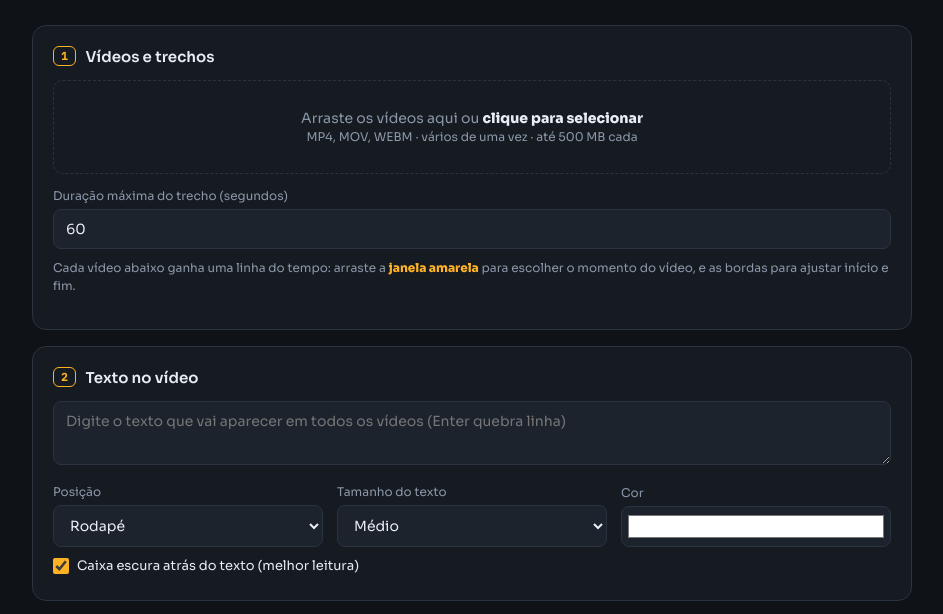
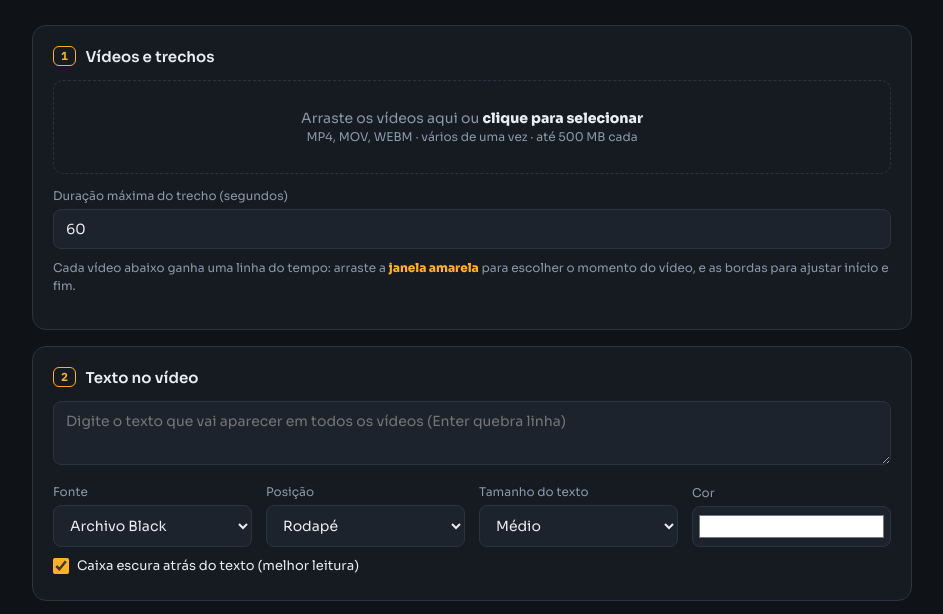
Before and after one commit to 1luckzz/upload-ofc-00, a website: page public/index.html in a window 1280 px wide. Shown: the part 179-793 px from the top of the page, without its empty margins (168-1111 px from the left). Drawn offline with Linux system fonts and the light colour scheme; a web font is replaced by a local one.

Commit message:
Update index.html

```diff
--- a/public/index.html
+++ b/public/index.html
@@ -6,6 +6,7 @@
 <title>Fila de Render — Editor em Massa</title>
 <link rel="preconnect" href="https://fonts.googleapis.com">
 <link href="https://fonts.googleapis.com/css2?family=Sora:wght@400;600;800&family=IBM+Plex+Mono:wght@400;500&family=Archivo+Black&display=swap" rel="stylesheet">
+<link href="https://fonts.googleapis.com/css2?family=Montserrat&family=Poppins&family=Inter&family=Roboto&family=Open+Sans&family=Bebas+Neue&family=Outfit&family=Raleway&family=Playfair+Display&family=Merriweather&family=Cormorant+Garamond&family=Great+Vibes&family=Allura&family=Pacifico&family=Lobster&family=Dancing+Script&family=Sacramento&family=Alex+Brush&family=Kaushan+Script&family=Anton&family=Bungee&family=League+Spartan&family=Oswald&family=Teko&family=Alfa+Slab+One&family=Cinzel&family=Orbitron&family=Audiowide&family=Exo+2&family=Rajdhani&family=Oxanium&family=Russo+One&family=Chakra+Petch&family=Michroma&family=Press+Start+2P&family=VT323&family=Silkscreen&family=Luckiest+Guy&family=Bangers&family=Fredoka&family=Baloo+2&family=Lilita+One&family=Jost&family=EB+Garamond&family=Libre+Baskerville&family=Bodoni+Moda&family=Nunito+Sans&family=Fraunces&family=DM+Serif+Display&family=Prata&family=La+Belle+Aurore&display=swap" rel="stylesheet">
 <style>
   :root{
     --bg:#0f1216; --panel:#161b22; --panel2:#1c232d; --line:#2a3441;
@@ -109,6 +110,10 @@
     <h2><span class="step">2</span> Texto no vídeo</h2>
     <textarea id="txt" placeholder="Digite o texto que vai aparecer em todos os vídeos (Enter quebra linha)"></textarea>
     <div class="row" style="margin-top:14px">
+      <div>
+        <label for="fonte">Fonte</label>
+        <select id="fonte"></select>
+      </div>
       <div>
         <label for="pos">Posição</label>
         <select id="pos">
@@ -469,8 +474,104 @@ $('dur').addEventListener('input',()=>{
   });
 });
 
+// ---------- fontes ----------
+const GRUPOS_FONTES={
+  'Impacto / Display':{
+    'Archivo Black':'"Archivo Black", sans-serif',
+    'Anton':'"Anton", sans-serif',
+    'Impact':'Impact, "Anton", sans-serif',
+    'Bebas Neue':'"Bebas Neue", sans-serif',
+    'Bungee':'"Bungee", sans-serif',
+    'Oswald':'"Oswald", sans-serif',
+    'Teko':'"Teko", sans-serif',
+    'Alfa Slab One':'"Alfa Slab One", serif',
+    'League Spartan':'"League Spartan", sans-serif',
+    'Luckiest Guy':'"Luckiest Guy", sans-serif',
+    'Bangers':'"Bangers", sans-serif',
+    'Lilita One':'"Lilita One", sans-serif',
+    'Fredoka':'"Fredoka", sans-serif',
+    'Baloo 2':'"Baloo 2", sans-serif'
+  },
+  'Sem serifa':{
+    'Helvetica':'Helvetica, Arial, sans-serif',
+    'Arial':'Arial, sans-serif',
+    'Montserrat':'"Montserrat", sans-serif',
+    'Poppins':'"Poppins", sans-serif',
+    'Inter':'"Inter", sans-serif',
+    'Roboto':'"Roboto", sans-serif',
+    'Open Sans':'"Open Sans", sans-serif',
+    'Outfit':'"Outfit", sans-serif',
+    'Raleway':'"Raleway", sans-serif',
+    'Gotham (similar)':'"Montserrat", sans-serif',
+    'Futura (similar)':'"Jost", sans-serif',
+    'Avenir (similar)':'"Nunito Sans", sans-serif',
+    'Proxima Nova (similar)':'"Montserrat", sans-serif',
+    'Satoshi (similar)':'"Inter", sans-serif'
+  },
+  'Serifadas':{
+    'Times New Roman':'"Times New Roman", Times, serif',
+    'Georgia':'Georgia, serif',
+    'Garamond':'"EB Garamond", Garamond, serif',
+    'Baskerville':'"Libre Baskerville", Baskerville, serif',
+    'Bodoni':'"Bodoni Moda", serif',
+    'Didot (similar)':'"Bodoni Moda", serif',
+    'Playfair Display':'"Playfair Display", serif',
+    'Merriweather':'"Merriweather", serif',
+    'Cormorant Garamond':'"Cormorant Garamond", serif',
+    'Cinzel':'"Cinzel", serif',
+    'Vogue (similar)':'"Bodoni Moda", serif',
+    'Tan Mon Cheri (similar)':'"Prata", serif',
+    'Glamour Absolute (similar)':'"DM Serif Display", serif',
+    'Black Mango (similar)':'"Fraunces", serif'
+  },
+  'Manuscritas':{
+    'Great Vibes':'"Great Vibes", cursive',
+    'Allura':'"Allura", cursive',
+    'Pacifico':'"Pacifico", cursive',
+    'Lobster':'"Lobster", cursive',
+    'Dancing Script':'"Dancing Script", cursive',
+    'Sacramento':'"Sacramento", cursive',
+    'Alex Brush':'"Alex Brush", cursive',
+    'Kaushan Script':'"Kaushan Script", cursive',
+    'Celinea (similar)':'"Great Vibes", cursive',
+    'Gistesy (similar)':'"La Belle Aurore", cursive'
+  },
+  'Tech / Gamer':{
+    'Orbitron':'"Orbitron", sans-serif',
+    'Audiowide':'"Audiowide", sans-serif',
+    'Exo 2':'"Exo 2", sans-serif',
+    'Rajdhani':'"Rajdhani", sans-serif',
+    'Oxanium':'"Oxanium", sans-serif',
+    'Russo One':'"Russo One", sans-serif',
+    'Chakra Petch':'"Chakra Petch", sans-serif',
+    'Michroma':'"Michroma", sans-serif'
+  },
+  'Pixel':{
+    'Press Start 2P':'"Press Start 2P", monospace',
+    'VT323':'"VT323", monospace',
+    'Silkscreen':'"Silkscreen", monospace',
+    'Pixel Operator (similar)':'"VT323", monospace',
+    'Minecraftia (similar)':'"Silkscreen", monospace'
+  }
+};
+(function popularFontes(){
+  const sel=$('fonte');
+  Object.entries(GRUPOS_FONTES).forEach(([grupo,fontes])=>{
+    const og=document.createElement('optgroup'); og.label=grupo;
+    Object.entries(fontes).forEach(([nome,fam])=>{
+      const o=document.createElement('option');
+      o.textContent=nome; o.value=fam;
+      if(nome==='Archivo Black') o.selected=true;
+      og.appendChild(o);
+    });
+    sel.appendChild(og);
+  });
+})();
+function fonteAtual(){ return $('fonte').value || '"Archivo Black", sans-serif'; }
+
 // ---------- preview e PNG do texto ----------
-['txt','pos','size','cor','box'].forEach(id=>$(id).addEventListener('input',drawPreview));
+['txt','pos','size','cor','box','fonte'].forEach(id=>$(id).addEventListener('input',drawPreview));
+$('fonte').addEventListener('change',drawPreview);
 async function drawPreview(){
   const txt=$('txt').value.trim();
   const ready=videos.find(v=>!v.removed&&v.w);
@@ -487,7 +588,9 @@ async function drawText(ctx,w,h){
   const txt=$('txt').value.trim(); if(!txt) return;
   const scale=w/1080;
   const fs=parseInt($('size').value)*scale;
-  ctx.font='400 '+fs+'px "Archivo Black", sans-serif';
+  const fam=fonteAtual();
+  try{ await document.fonts.load('400 '+Math.max(16,Math.round(fs))+'px '+fam); }catch(e){}
+  ctx.font='400 '+fs+'px '+fam;
   ctx.textAlign='center'; ctx.textBaseline='middle';
   const maxW=w*0.88, lines=[];
   txt.split('\n').forEach(par=>{
```
